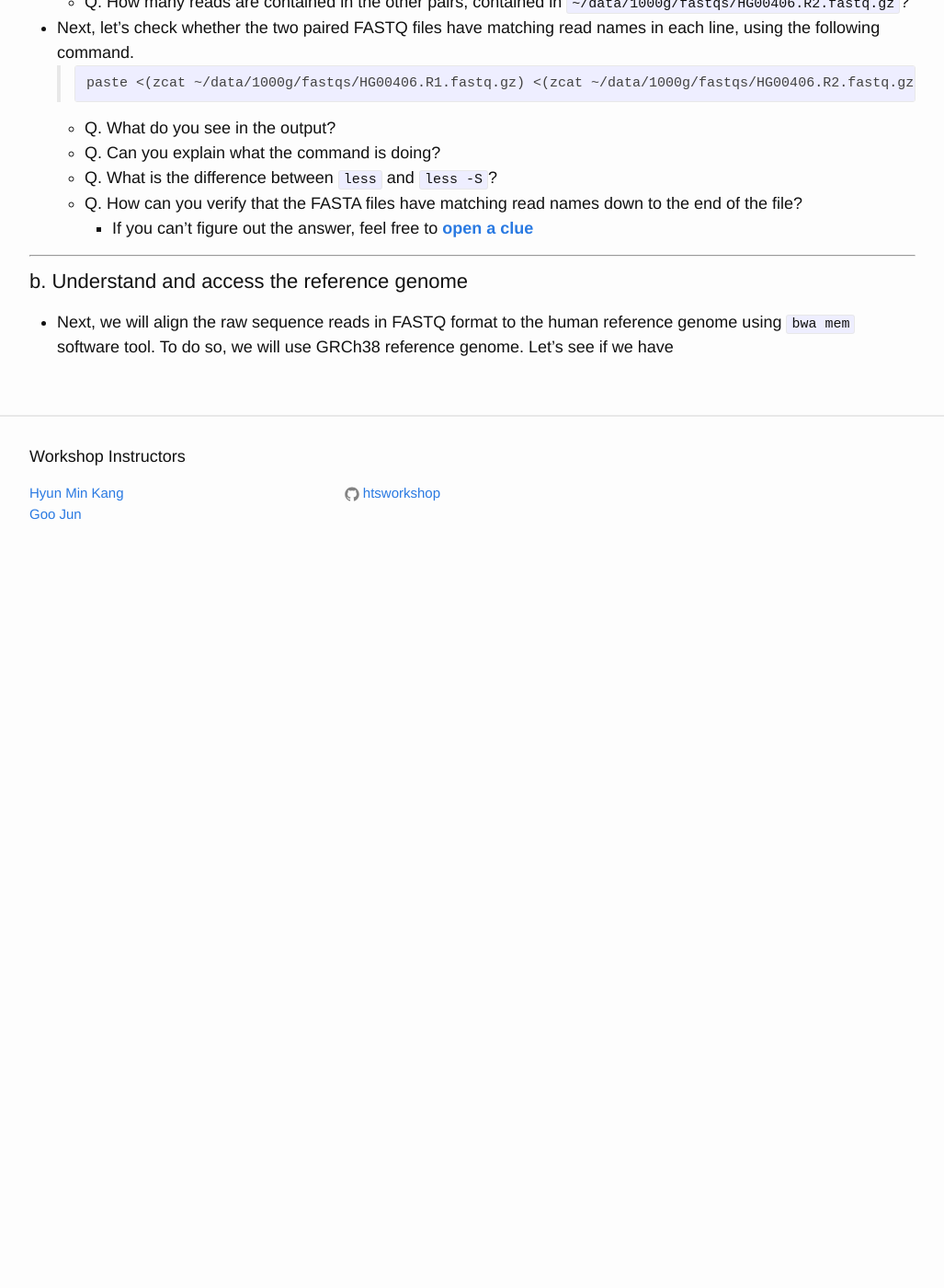
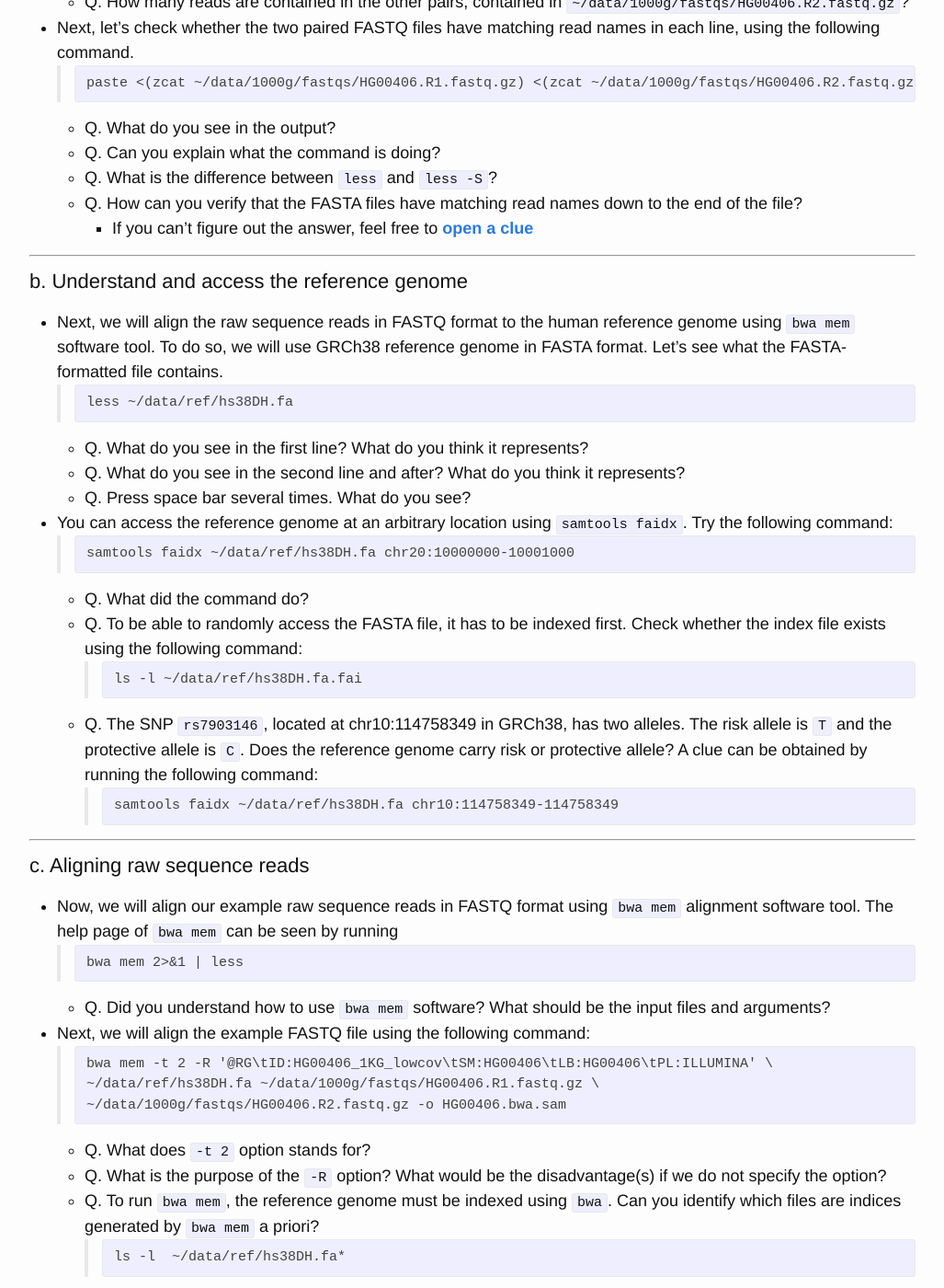
Before and after one commit to htsworkshop/stom-2018, a Jekyll site: the page built from class-material/day1-fastq-practice.md, in a window 1280 px wide and 1400 px high, scrolled down 691 px. Shown: the whole window at 92% size, without its empty margins (126-1153 px from the left). Built offline with Jekyll 4.4.1, drawn with Linux system fonts in a browser that asks for light colours; before the commit the page ends 1321 px from its top, so only the background shows below that; some of the changed text lies outside the part shown.

Commit message:
Updated Day 1 session 2

```diff
--- a/class-material/day1-fastq-practice.md
+++ b/class-material/day1-fastq-practice.md
@@ -52,4 +52,76 @@ paste <(zcat ~/data/1000g/fastqs/HG00406.R1.fastq.gz) <(zcat ~/data/1000g/fastqs
 
 - Next, we will align the raw sequence reads in FASTQ format to the
   human reference genome using `bwa mem` software tool. To do so, we
-   will use GRCh38 reference genome. Let's see if we have
+  will use GRCh38 reference genome in FASTA format. Let's see what
+  the FASTA-formatted file contains.
+> <pre>
+less ~/data/ref/hs38DH.fa </pre>
+   * Q. What do you see in the first line? What do you think it
+     represents?
+   * Q. What do you see in the second line and after? What do you
+     think it represents?
+   * Q. Press space bar several times. What do you see?
+
+- You can access the reference genome at an arbitrary location using
+  `samtools faidx`. Try the following command:
+> <pre>
+samtools faidx ~/data/ref/hs38DH.fa chr20:10000000-10001000 </pre>
+   * Q. What did the command do?
+   * Q. To be able to randomly access the FASTA file, it has to be
+   indexed first. Check whether the index file exists using the
+   following command:
+> <pre>
+ls -l ~/data/ref/hs38DH.fa.fai </pre>
+   * Q. The SNP `rs7903146`, located at chr10:114758349 in GRCh38, has
+   two alleles. The risk allele is `T` and the protective allele is
+   `C`. Does the reference genome carry risk or protective allele? A
+   clue can be obtained by running the following command:
+> <pre>
+samtools faidx ~/data/ref/hs38DH.fa chr10:114758349-114758349 </pre>
+
+---
+
+#### c. Aligning raw sequence reads
+
+- Now, we will align our example raw sequence reads in FASTQ format
+  using `bwa mem` alignment software tool. The help page of `bwa mem`
+  can be seen by running
+> <pre>
+bwa mem 2>&1 | less </pre>
+  * Q. Did you understand how to use `bwa mem` software? What should
+    be the input files and arguments?
+
+- Next, we will align the example FASTQ file using the following command:
+> <pre>
+bwa mem -t 2 -R '@RG\tID:HG00406_1KG_lowcov\tSM:HG00406\tLB:HG00406\tPL:ILLUMINA' \
+~/data/ref/hs38DH.fa ~/data/1000g/fastqs/HG00406.R1.fastq.gz \
+~/data/1000g/fastqs/HG00406.R2.fastq.gz -o HG00406.bwa.sam
+  * Q. What does `-t 2` option stands for?
+  * Q. What is the purpose of the `-R` option? What would be the
+    disadvantage(s) if we do not specify the option?
+  * Q. To run `bwa mem`, the reference genome must be indexed using
+    `bwa`. Can you identify which files are indices generated by `bwa
+    mem` a priori?
+> <pre>
+ls -l  ~/data/ref/hs38DH.fa* </pre>
+
+- The output SAM file can be viewed as a plain text file as follows:
+> <pre>
+less HG00406.bwa.sam </pre>
+
+- Or viewing the header can be skipped if read with `samtools view`
+without any option
+> <pre>
+samtools view HG00405.bwa.sam | less -S
+  * Q. Can you tell which column represents which?
+  * Q. Is the output SAM file sorted by genomic coordinate or not? How
+    can you tell?
+
+---
+
+Feel free to ask questions to your instructor(s) if you are stuck.
+Otherwise, let's go to next step
+[II-3 Processing aligned sequence reads](../class-material/day1-bam-practice.html)
+, or go back to [Day 1 Overview](../day1).
+
+---
```
Also changed, not shown: class-material/day1-bam-practice.md (added, +171 -0 lines), class-material/day1-bam-quality-control.md (added, +25 -0 lines), 1 other file.
